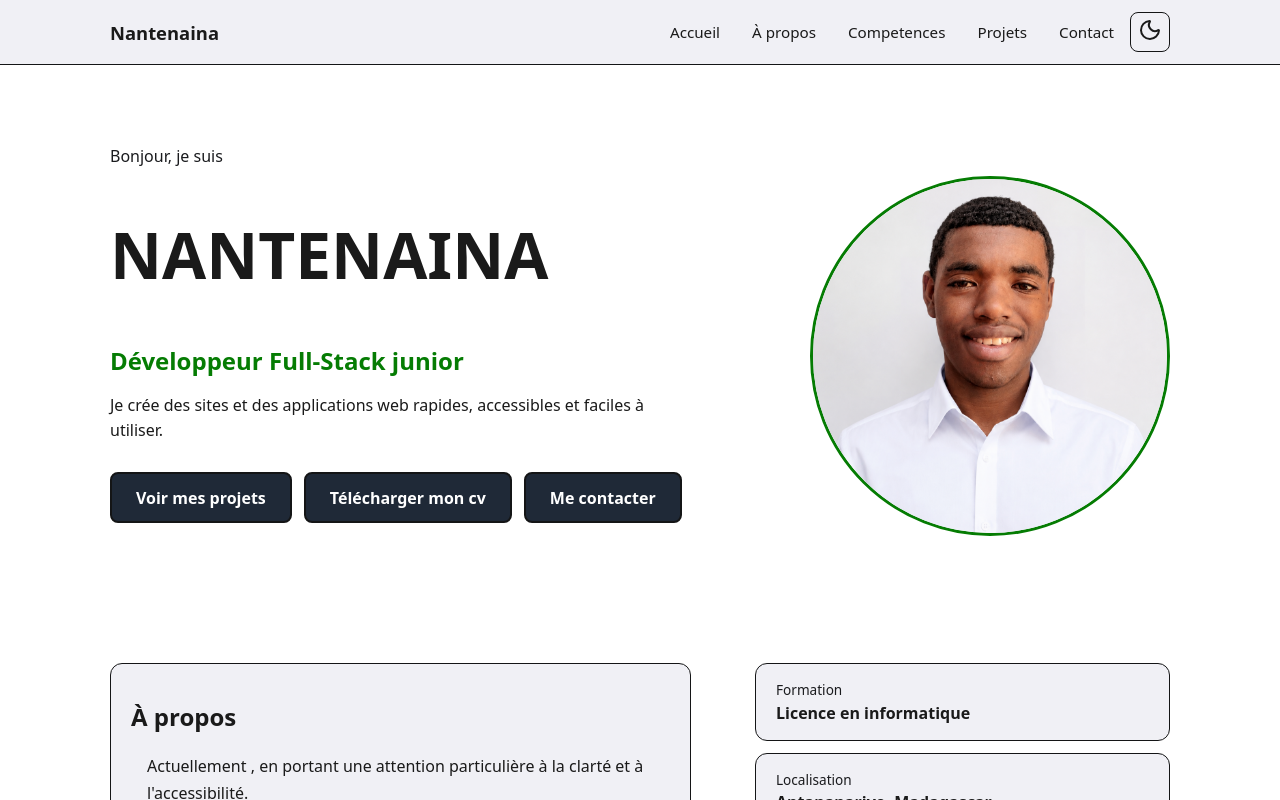
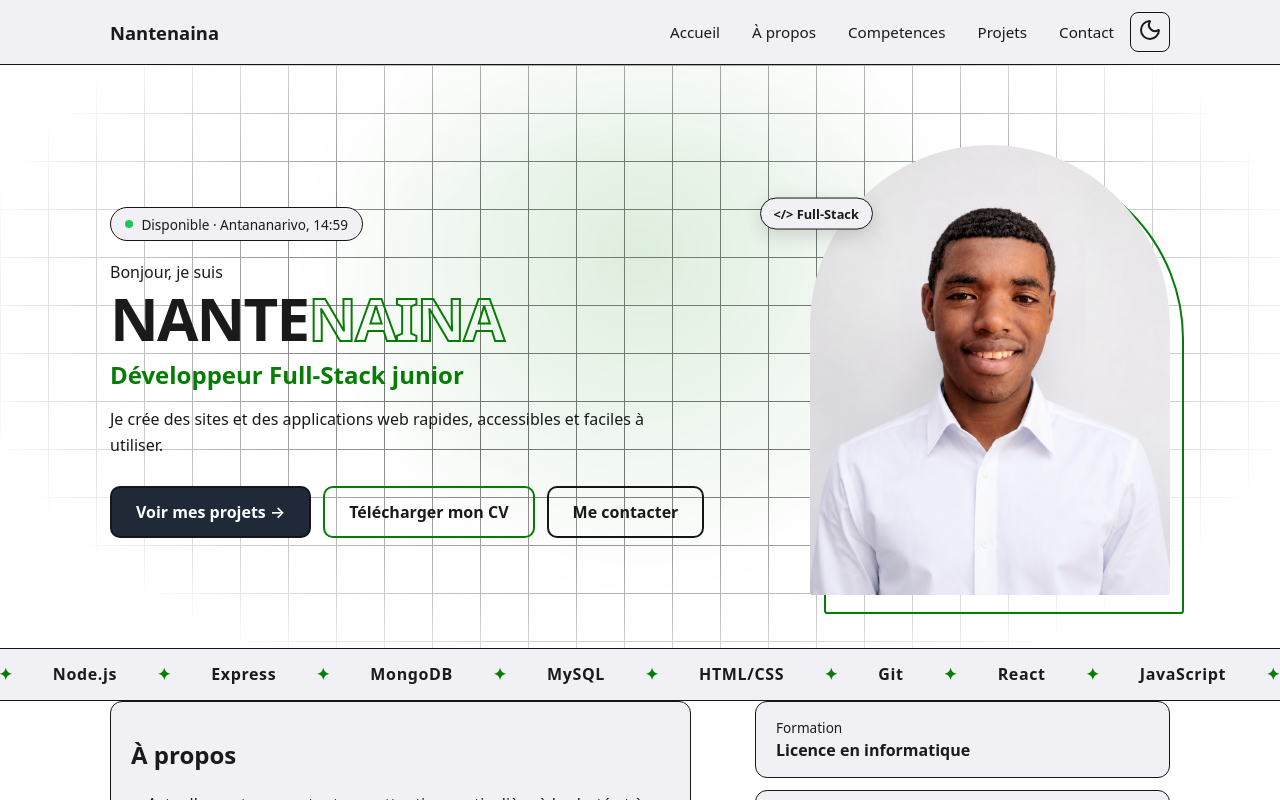
Before and after one commit to Nantenainatatila/NANTENAINA_PORTFOLIO, a React (Vite) app: page / in a window 1280 px wide. Shown: the top 800 px of the page. Built offline with nearby package versions, Linux system fonts and the light colour scheme.

Commit message:
MOdification

```diff
--- a/src/components/Contact.css
+++ b/src/components/Contact.css
@@ -8,14 +8,14 @@
 .contact__info {
   display: flex;
   flex-direction: column;
-  gap: 0.75rem;
-  margin: 0;
+  gap: 0.1rem;
+  padding: 0;
   align-content: start;
 }
 .contact__info li {
   list-style: none;
   align-items: center;
-  gap: 1.15rem;
+  gap: 1rem;
   padding-bottom: 1rem;
 }
 .contact__info span { font-size: 0.85rem; color: var(--muted); }
--- a/src/components/Hero.css
+++ b/src/components/Hero.css
@@ -1,43 +1,83 @@
-/* ---------- Mobile d'abord : une colonne, texte centré ---------- */
+/* ---------- Mobile d'abord ---------- */
 .hero {
-  padding: 2.5rem 0 3.5rem;
+  --mx: 50%;
+  --my: 30%;
+  position: relative;
+  overflow: hidden;
+  padding: 2.5rem 0 0;
+}
+
+/* Halo qui suit le curseur + grille fine en fond */
+.hero__glow {
+  position: absolute;
+  inset: 0;
+  pointer-events: none;
+  background:
+    radial-gradient(500px circle at var(--mx) var(--my),
+      color-mix(in srgb, var(--accent) 22%, transparent), transparent 70%),
+    linear-gradient(var(--border) 1px, transparent 1px) 0 0 / 48px 48px,
+    linear-gradient(90deg, var(--border) 1px, transparent 1px) 0 0 / 48px 48px;
+  -webkit-mask-image: radial-gradient(ellipse at 50% 40%, #000 30%, transparent 75%);
+  mask-image: radial-gradient(ellipse at 50% 40%, #000 30%, transparent 75%);
+  opacity: 0.6;
 }
 
 .hero__inner {
+  position: relative;
   display: flex;
-  flex-direction: column;
+  flex-direction: column-reverse; /* photo au-dessus du texte sur mobile */
   align-items: center;
   gap: 2rem;
   text-align: center;
 }
 
-.hero__photo {
-  width: min(40vw, 160px);
-  height: auto;
-  aspect-ratio: 1;
-  object-fit: cover;
+/* ----- Texte ----- */
+.hero__status {
+  display: inline-flex;
+  align-items: center;
+  gap: 0.5rem;
+  margin: 0 0 1.25rem;
+  padding: 0.4rem 0.9rem;
+  font-size: 0.85rem;
+  color: var(--muted);
+  background: var(--card);
+  border: 1px solid var(--border);
+  border-radius: 999px;
+}
+.hero__dot {
+  width: 8px;
+  height: 8px;
   border-radius: 50%;
-  border: 3px solid var(--accent);
+  background: #22c55e;
+  box-shadow: 0 0 0 0 rgba(34, 197, 94, 0.6);
+  animation: hero-pulse 2s infinite;
+}
+@keyframes hero-pulse {
+  70% { box-shadow: 0 0 0 8px rgba(34, 197, 94, 0); }
+  100% { box-shadow: 0 0 0 0 rgba(34, 197, 94, 0); }
 }
 
-.hero__intro {
-  margin: 0;
-  color: var(--muted);
-}
+.hero__intro { margin: 0; color: var(--muted); }
 
 .hero__title {
-  margin: 0.25rem 5;
-  font-size: clamp(2.25rem, 7vw, 4rem); /* s'adapte à la largeur */
-  line-height: 1.1;
+  display: block; /* nom sur une seule ligne */
+  margin: 0.25rem 0 0.5rem;
+  font-size: clamp(2rem, 10vw, 3.75rem);
+  font-weight: 800;
+  line-height: 1.05;
+  letter-spacing: -0.03em;
+}
+.hero__title-accent {
+  color: transparent;
+  -webkit-text-stroke: 2px var(--accent); /* contour : effet éditorial */
 }
 
 .hero__role {
   margin: 0 0 1rem;
   font-size: clamp(1.1rem, 4vw, 1.5rem);
+  font-weight: 600;
   color: var(--accent);
-  font-weight: 600;
 }
-
 .hero__desc {
   margin: 0 auto 1.75rem;
   max-width: 34rem;
@@ -46,55 +86,128 @@
 
 .hero__buttons {
   display: flex;
-  flex-direction: column; /* boutons pleine largeur sur mobile */
+  flex-direction: column;
   gap: 0.75rem;
 }
-
 .btn {
   display: inline-block;
   padding: 0.8rem 1.5rem;
-  border-radius: 8px;
+  border-radius: 10px;
   font-weight: 600;
   text-decoration: none;
   text-align: center;
   border: 2px solid var(--border);
+  transition: transform 0.2s ease, opacity 0.2s ease;
 }
 .btn--primary { background: var(--button); color: #fff; }
-.btn--outline { background: var(--button); color: #fff; }
-.btn:hover { opacity: 0.85; }
+.btn--outline { background: transparent; color: var(--text); border-color: var(--accent); }
+.btn--ghost { background: transparent; color: var(--text); }
+.btn:hover { transform: translateY(-2px); }
 .btn:focus-visible { outline: 2px solid var(--text); outline-offset: 3px; }
 
-/* ---------- Petit écran large (≥ 480px) : boutons côte à côte ---------- */
-@media (min-width: 480px) {
-  .hero__buttons {
-    flex-direction: row;
-    justify-content: center;
-  }
+/* ----- Photo en arche + badges flottants ----- */
+.hero__visual { position: relative; }
+.hero__frame {
+  position: relative;
+  width: min(60vw, 240px);
+  aspect-ratio: 4 / 5;
+}
+.hero__frame::before { /* cadre décalé */
+  content: "";
+  position: absolute;
+  inset: 0;
+  transform: translate(14px, 14px);
+  border: 2px solid var(--accent);
+  border-radius: 999px 999px 20px 20px;
+}
+.hero__photo {
+  position: relative;
+  width: 100%;
+  height: 100%;
+  object-fit: cover;
+  border-radius: 999px 999px 20px 20px;
+  background: var(--card);
+}
+.hero__badge {
+  position: absolute;
+  padding: 0.4rem 0.8rem;
+  font-size: 0.8rem;
+  font-weight: 600;
+  white-space: nowrap;
+  background: var(--card);
+  border: 1px solid var(--border);
+  border-radius: 999px;
+  box-shadow: 0 6px 20px rgba(0, 0, 0, 0.15);
+  animation: hero-float 5s ease-in-out infinite;
+}
+.hero__badge--a { top: 12%; left: -14%; }
+@keyframes hero-float {
+  50% { transform: translateY(-8px); }
 }
 
-/* ---------- Tablette et ordinateur (≥ 768px) : 2 colonnes ---------- */
+/* ----- Bandeau défilant de technologies ----- */
+.hero__marquee {
+  position: relative;
+  margin-top: 3rem;
+  overflow: hidden;
+  border-block: 1px solid var(--border);
+  background: var(--card);
+}
+.hero__track {
+  display: flex;
+  width: max-content;
+  gap: 2.5rem;
+  padding: 0.9rem 0;
+  animation: hero-scroll 28s linear infinite;
+}
+.hero__track span {
+  font-weight: 600;
+  letter-spacing: 0.04em;
+  color: var(--muted);
+}
+.hero__track span::after { content: "✦"; margin-left: 2.5rem; color: var(--accent); }
+@keyframes hero-scroll {
+  to { transform: translateX(calc(-50% - 1.25rem)); }
+}
+
+/* ----- Apparition échelonnée ----- */
+.hero__text > *, .hero__visual {
+  opacity: 0;
+  animation: hero-in 0.7s ease forwards;
+}
+.hero__text > :nth-child(2) { animation-delay: 0.08s; }
+.hero__text > :nth-child(3) { animation-delay: 0.16s; }
+.hero__text > :nth-child(4) { animation-delay: 0.24s; }
+.hero__text > :nth-child(5) { animation-delay: 0.32s; }
+.hero__text > :nth-child(6) { animation-delay: 0.4s; }
+.hero__visual { animation-delay: 0.2s; }
+@keyframes hero-in {
+  from { opacity: 0; transform: translateY(20px); }
+  to   { opacity: 1; transform: none; }
+}
+
+@media (prefers-reduced-motion: reduce) {
+  .hero__text > *, .hero__visual { opacity: 1; animation: none; }
+  .hero__track, .hero__badge, .hero__dot { animation: none; }
+}
+
+@media (min-width: 480px) {
+  .hero__buttons { flex-direction: row; flex-wrap: wrap; justify-content: center; }
+}
+
+/* ---------- Tablette et ordinateur ---------- */
 @media (min-width: 768px) {
-  .hero {
-    padding: 5rem 0 6rem;
-  }
-
+  .hero { padding: 5rem 0 0; }
   .hero__inner {
-    flex-direction: row-reverse; /* texte à gauche, photo à droite */
+    flex-direction: row;
     justify-content: space-between;
     text-align: left;
     gap: 3rem;
   }
-
-  .hero__photo {
-    width: 280px;
-    flex-shrink: 0;
-  }
-
   .hero__desc { margin-left: 0; }
   .hero__buttons { justify-content: flex-start; }
+  .hero__frame { width: 300px; }
 }
-
-/* ---------- Grand écran (≥ 1100px) ---------- */
 @media (min-width: 1100px) {
-  .hero__photo { width: 360px; }
+  .hero__frame { width: 360px; }
 }
--- a/src/components/Hero.jsx
+++ b/src/components/Hero.jsx
@@ -1,20 +1,50 @@
+import { useEffect, useState } from "react";
 import "./Hero.css";
 
+// Modifiez cette liste avec votre vraie stack
+const STACK = ["React", "JavaScript", "Node.js", "Express", "MongoDB", "MySQL", "HTML/CSS", "Git"];
+
+function useLocalTime() {
+  const get = () =>
+    new Intl.DateTimeFormat("fr-FR", {
+      hour: "2-digit",
+      minute: "2-digit",
+      timeZone: "Indian/Antananarivo",
+    }).format(new Date());
+  const [time, setTime] = useState(get);
+  useEffect(() => {
+    const id = setInterval(() => setTime(get()), 30000);
+    return () => clearInterval(id);
+  }, []);
+  return time;
+}
+
 export default function Hero() {
+  const time = useLocalTime();
+
+  // Halo lumineux qui suit le curseur (desktop uniquement, sans coût React)
+  function handleMove(e) {
+    const r = e.currentTarget.getBoundingClientRect();
+    e.currentTarget.style.setProperty("--mx", `${e.clientX - r.left}px`);
+    e.currentTarget.style.setProperty("--my", `${e.clientY - r.top}px`);
+  }
+
   return (
-    <section id="top" className="hero">
+    <section id="top" className="hero" onPointerMove={handleMove}>
+      <div className="hero__glow" aria-hidden="true" />
+
       <div className="hero__inner container">
-        <img
-          className="hero__photo"
-          src="profil.webp"
-          alt=""
-          width="320"
-          height="320"
-        />
+        <div className="hero__text">
+          <p className="hero__status">
+            <span className="hero__dot" aria-hidden="true" />
+            Disponible · Antananarivo, {time}
+          </p>
 
-        <div className="hero__text">
           <p className="hero__intro">Bonjour, je suis</p>
-          <h1 className="hero__title">NANTENAINA</h1>
+          <h1 className="hero__title">
+            <span>NANTE</span>
+            <span className="hero__title-accent">NAINA</span>
+          </h1>
           <p className="hero__role">Développeur Full-Stack junior</p>
           <p className="hero__desc">
             Je crée des sites et des applications web rapides, accessibles et
@@ -23,18 +53,38 @@ export default function Hero() {
 
           <div className="hero__buttons">
             <a href="#projects" className="btn btn--primary">
-              Voir mes projets
+              Voir mes projets <span aria-hidden="true">→</span>
             </a>
             <a href="CV_Nantenaina.pdf" download="CV_Nante.pdf" className="btn btn--outline">
-              Télécharger mon cv
+              Télécharger mon CV
             </a>
-            <a href="#contact" className="btn btn--outline">
+            <a href="#contact" className="btn btn--ghost">
               Me contacter
             </a>
           </div>
-          <br />
-          <br />
+        </div>
 
+        <div className="hero__visual">
+          <div className="hero__frame">
+            <img
+              className="hero__photo"
+              src="profil.webp"
+              alt="Portrait de Nantenaina"
+              width="320"
+              height="400"
+            />
+          </div>
+          <span className="hero__badge hero__badge--a">{"</>"} Full-Stack</span>
+        </div>
+      </div>
+
+      <div className="hero__marquee" aria-label="Technologies utilisées">
+        <div className="hero__track">
+          {[...STACK, ...STACK].map((t, i) => (
+            <span key={i} aria-hidden={i >= STACK.length}>
+              {t}
+            </span>
+          ))}
         </div>
       </div>
     </section>
```
Also changed, not shown: 1 other file (tests, documents, lock files or other folders).
